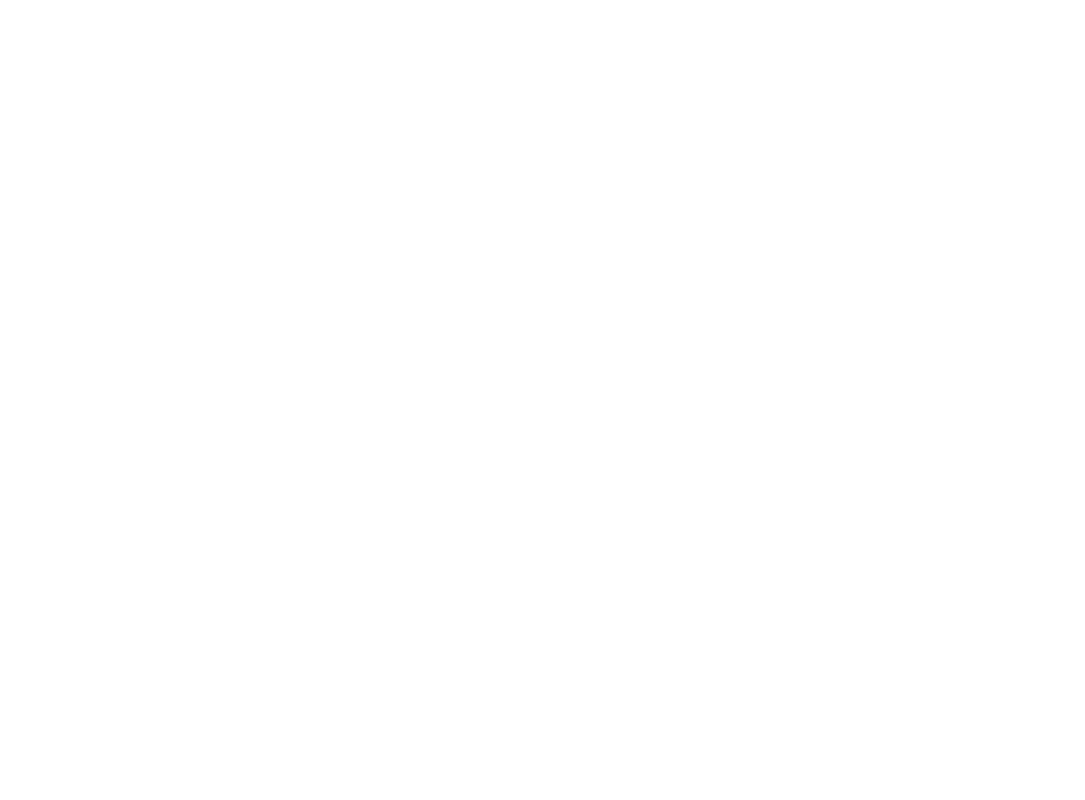
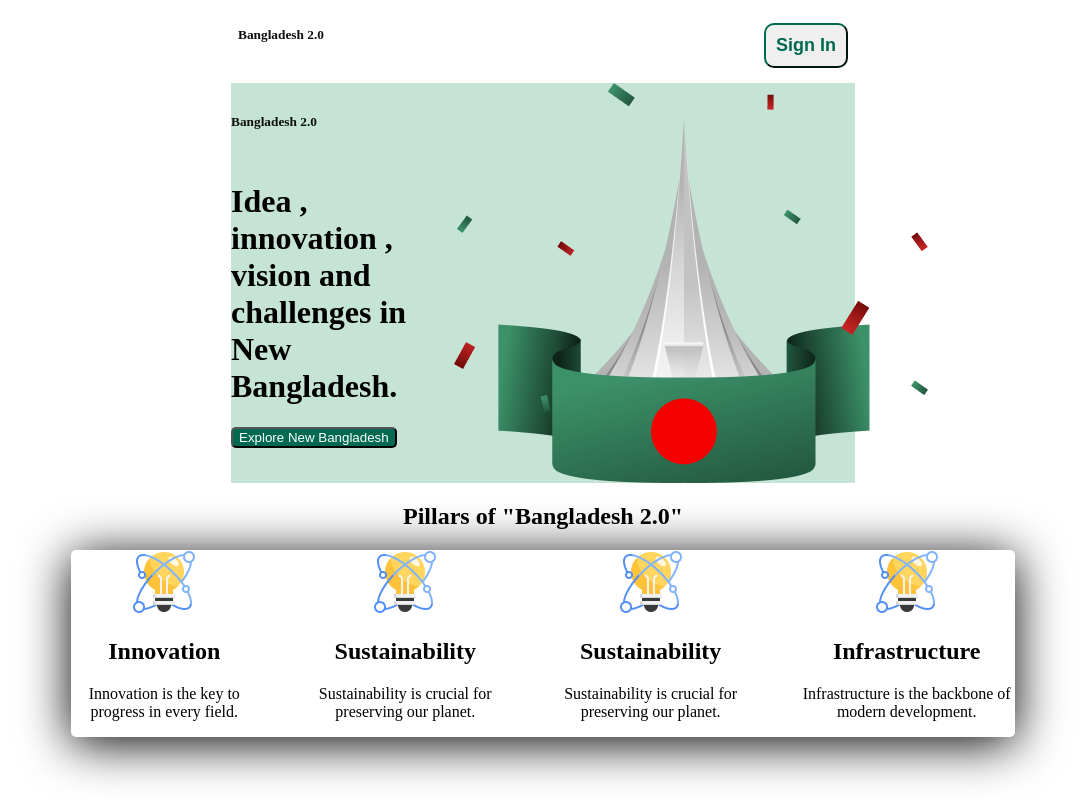
Before and after one commit to aml885/B11A1--assignment-1, a plain HTML site: page index.html in a window 1280 px wide. Shown: the whole page, without its empty margins (97-1182 px from the left). Drawn offline with Linux system fonts and the light colour scheme.

Commit message:
Chief Adviser

```diff
--- a/index.html
+++ b/index.html
@@ -4,13 +4,55 @@
     <meta charset="UTF-8">
     <meta name="viewport" content="width=device-width, initial-scale=1.0">
     <title>assignment-1</title>
+    <link rel="stylesheet" href="./styles/images.css">
 </head>
 <body>
-    <header>
-
+    <header class="all-mar">
+<div class="nav">
+    <div class="country">
+        Bangladesh 2.0
+    </div>
+    <div class="resume-btn">
+        <button class="resume">Sign In</button>
+    </div>
+</div>
+<div class="banner">
+    <div class="banner-content">
+<h6 class="country">Bangladesh 2.0</h6>
+<h1>Idea , innovation ,<br>
+    vision and challenges in <br> New Bangladesh.</h1>
+    <button class="btn">Explore New Bangladesh</button>
+    </div>
+    <img src="assets/hero.png" alt="">
+</div>
     </header>
     <main>
+<section>
+    <h2 class="awesome">Pillars of "Bangladesh 2.0"</h2>
+    <div class="all-box">
+        <div class="Innovation">
+            <img src="assets/card-icon.png" alt="">
+            <h2>Innovation</h2>
+            <p class="progress">Innovation is the key to progress in every field. </p>
+        </div>
+        <div class="Innovation">
+            <img src="assets/card-icon.png" alt="">
+            <h2>Sustainability</h2>
+            <p class="progress">Sustainability is crucial for preserving our planet.</p>
+        </div>
+        <div class="Innovation">
+            <img src="assets/card-icon.png" alt="">
+            <h2>Sustainability</h2>
+            <p class="progress">Sustainability is crucial for preserving our planet. </p>
+        </div>
+        <div class="Innovation">
+            <img src="assets/card-icon.png" alt="">
+            <h2>Infrastructure</h2>
+            <p class="progress">Infrastructure is the backbone of modern development. </p>
+        </div>
 
+    </div>
+</section>
     </main>
     <footer>
 
--- /dev/null
+++ b/styles/images.css
@@ -0,0 +1,61 @@
+.nav{
+    display: flex;
+    justify-content: space-around;
+    padding: 15px;
+    align-items: center;
+
+
+}
+.all-mar{
+    margin: 0px 160px;
+}
+.country{
+  font-weight: bold;
+  font-size: 32px;
+  color: #0E0E0E;
+  width: 222px;
+  height: 38px;
+}
+.resume{
+    color: #006A50;
+    font-weight: bold;
+    font-size: 18px;
+
+    padding: 10px;
+    border-radius: 10px;
+    border-color: #006A50;
+
+}
+.banner{
+    display: flex;
+    justify-content: space-around;
+    background-color: #C6E4D6;
+    margin: 0px 160px;
+}
+.country{
+ color: #0E0E0E;
+ font-size: smaller;
+
+}
+.btn{
+    background-color: #006A50;
+    color: white;
+    border-radius: 5px;
+}
+.all-box{
+    display: flex;
+    text-align: center;
+   margin: 0px 160px;
+    align-items: center;
+    border-radius: 5px;
+   gap: 50px;px;
+   box-shadow: 0px 6px 50px 0px black;
+
+}
+.awesome{
+    text-align: center;
+    padding: auto;
+}
+.progress{
+    margin: ;
+}
```
